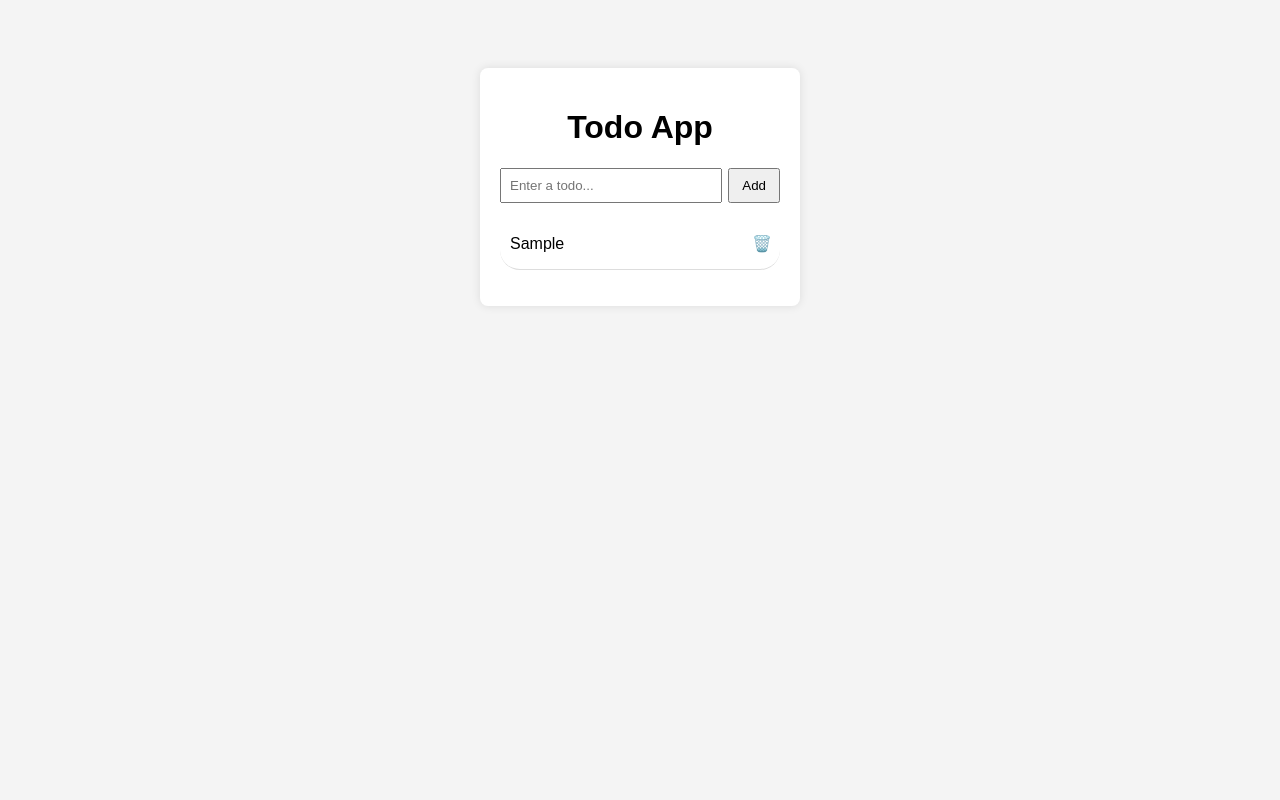
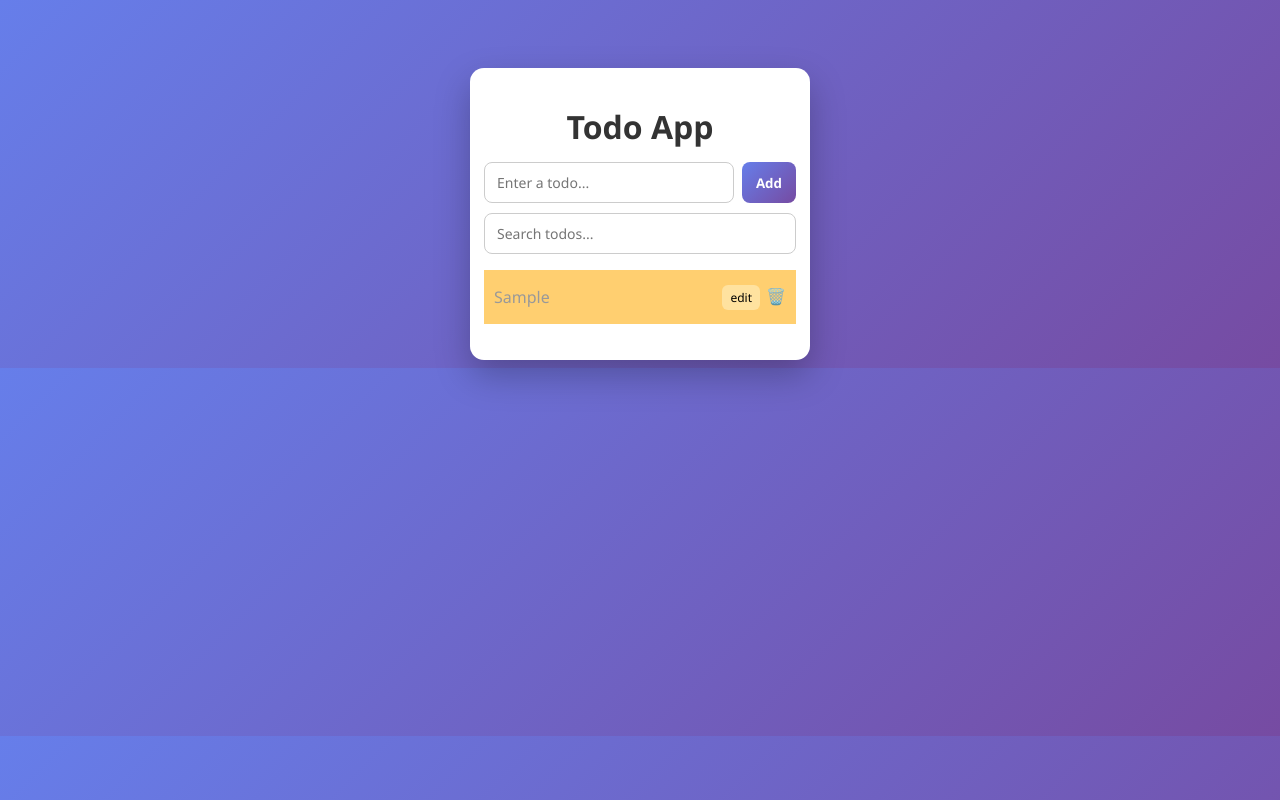
Before and after one commit to alok-404/dom-todo-app, a plain HTML site: page index.html in a window 1280 px wide. Both pictures are taken after typing "Sample" into the empty fields and a click on the button "Add". Drawn offline with Linux system fonts and the light colour scheme.

Commit message:
Add edit and filter functionality to todo app

```diff
--- a/index.html
+++ b/index.html
@@ -3,21 +3,40 @@
 <head>
 <meta charset="UTF-8">
 <meta name="viewport" content="width=device-width, initial-scale=1.0">
-    <title>Document</title>
+<title>Todo App</title>
 <link rel="stylesheet" href="style.css">
+</head>
 <body>
+
 
 <div class="app">
 <h1>Todo App</h1>
 
+
+<!-- Add Todo -->
 <div class="input-box">
 <input type="text" id="todoInput" placeholder="Enter a todo..." />
 <button id="addBtn">Add</button>
 </div>
 
-    <ul id="todoList">
-    </ul>
+
+<!-- Search Todo (for future filter logic) -->
+<div class="input-box">
+<input type="text" id="searchInput" placeholder="Search todos..." />
 </div>
+
+
+<ul id="todoList"></ul>
+</div>
+
+
+<!-- Edit box -->
+<div class="editbox">
+<button id="CloseBtn">❌</button>
+<input type="text" id="editInput" placeholder="Edit todo..." />
+<button id="OKBtn">Save</button>
+</div>
+
 
 <script src="script.js"></script>
 </body>
--- a/script.js
+++ b/script.js
@@ -2,29 +2,35 @@ let input = document.querySelector(".input-box #todoInput");
 let btn = document.querySelector("#addBtn");
 let todoList = document.querySelector("#todoList");
 let ul = document.querySelector(".app #todoList");
+let editbox = document.querySelector(".editbox");
+let editInput = document.querySelector("#editInput");
+let OKBtn = document.querySelector("#OKBtn");
 
- let allTodos = JSON.parse(localStorage.getItem("todos")) || [];
+let editingId = null;
 
-btn.addEventListener("click",function(){
+let allTodos = JSON.parse(localStorage.getItem("todos")) || [];
+
+btn.addEventListener("click", function () {
   let newTodo = input.value.trim();
-  if(newTodo === "") return;
+  if (newTodo === "") return;
 
   let todoObj = {
+    id: Math.random().toFixed(5),
     text: newTodo,
-    completed: false
-  }
-  allTodos.push(todoObj)
+    completed: false,
+  };
+  allTodos.push(todoObj);
   localStorage.setItem("todos", JSON.stringify(allTodos));
 
-createTodoUI(todoObj);
+  createTodoUI(todoObj);
 
-  input.value = ""
-})
-allTodos.forEach(todoObj => {
+  input.value = "";
+});
+allTodos.forEach((todoObj) => {
   createTodoUI(todoObj);
 });
 
-function createTodoUI(todoObj){
+function createTodoUI(todoObj) {
   let list = document.createElement("li");
 
   if (todoObj.completed) {
@@ -35,20 +41,32 @@ function createTodoUI(todoObj){
   p.textContent = todoObj.text;
   list.appendChild(p);
 
+  let todoDiv = document.createElement("div")
+  todoDiv.classList.add("todoDiv")
+
+  list.appendChild(todoDiv)
+
+
+  let editBtn = document.createElement("button");
+  editBtn.textContent = "edit";
+  editBtn.classList.add("edit-btn");
+  todoDiv.appendChild(editBtn);
+
   let dltbtn = document.createElement("span");
   dltbtn.textContent = "🗑️";
   dltbtn.classList.add("delete-btn");
-  list.appendChild(dltbtn);
+
+  todoDiv.appendChild(dltbtn)
+
 
   ul.appendChild(list);
 
-// delete task
+  // delete task
   dltbtn.addEventListener("click", function (e) {
     e.stopPropagation();
 
-    allTodos = allTodos.filter(t => t !== todoObj);
+    allTodos = allTodos.filter((t) => t !== todoObj);
     localStorage.setItem("todos", JSON.stringify(allTodos));
-
     list.remove();
   });
 
@@ -56,7 +74,52 @@ function createTodoUI(todoObj){
   list.addEventListener("click", function () {
     todoObj.completed = !todoObj.completed;
     list.classList.toggle("done");
-
     localStorage.setItem("todos", JSON.stringify(allTodos));
   });
+
+  editBtn.addEventListener("click", function (e) {
+
+     e.stopPropagation();
+     editbox.style.display = "block";
+    editingId = todoObj.id;
+    editInput.value = todoObj.text;
+
+
+
+  });
+
+  OKBtn.addEventListener("click", function () {
+      if (editingId === null) return;
+      let editedtodo = editInput.value.trim();
+      let findTodo = allTodos.find((t) => t.id === editingId);
+      findTodo.text = editedtodo;
+
+      p.textContent = todoObj.text;
+    editbox.style.display = "none";
+
+    localStorage.setItem("todos", JSON.stringify(allTodos))
+
+    });
 }
+
+//for filterlet searchInput = document.querySelector("#searchInput");
+
+searchInput.addEventListener("input", function () {
+  let query = searchInput.value.toLowerCase().trim();
+
+  ul.innerHTML = "";
+
+
+  let filtered = allTodos.filter((t) =>
+    t.text.toLowerCase().includes(query)
+  );
+
+  filtered.forEach((todoObj) => {
+    createTodoUI(todoObj);
+  });
+});
+
+let CloseBtn = document.querySelector("#CloseBtn");
+CloseBtn.addEventListener("click",function(){
+    editbox.style.display = "none";
+})
--- a/style.css
+++ b/style.css
@@ -1,77 +1,173 @@
 * {
 box-sizing: border-box;
-  font-family: Arial, sans-serif;
+font-family: 'Segoe UI', Arial, sans-serif;
 }
 
+
 body {
-  background: #f4f4f4;
+background: linear-gradient(135deg, #667eea, #764ba2);
+height: 100%;
+width: full;
 display: flex;
 justify-content: center;
+align-items: flex-start;
 padding-top: 60px;
 }
 
+
 .app {
-  background: #fff;
-  padding: 20px;
-  width: 320px;
-  border-radius: 8px;
-  box-shadow: 0 0 10px rgba(0,0,0,0.1);
+background: #ffffff;
+width: 340px;
+border-radius: 14px;
+box-shadow: 0 15px 35px rgba(0, 0, 0, 0.25);
+padding: 16px 14px 20px;
 }
+
 
 h1 {
 text-align: center;
+margin-bottom: 14px;
+color: #333;
 }
+
 
 .input-box {
 display: flex;
-  gap: 6px;
+gap: 8px;
+margin-bottom: 10px;
 }
 
-#todoInput {
+
+#todoInput,
+#searchInput,
+#editInput {
 flex: 1;
-  padding: 8px;
+padding: 10px 12px;
+border-radius: 8px;
+border: 1px solid #ccc;
+outline: none;
+font-size: 14px;
 }
 
+
+#todoInput:focus,
+#searchInput:focus,
+#editInput:focus {
+border-color: #667eea;
+}
+
+
 #addBtn {
-  padding: 8px 12px;
+padding: 10px 14px;
+border: none;
+border-radius: 8px;
+background: linear-gradient(135deg, #667eea, #764ba2);
+color: #fff;
+font-weight: 600;
 cursor: pointer;
 }
 
+
+#addBtn:hover {
+opacity: 0.9;
+}
+
+
 ul {
 list-style: none;
-  padding: 0;
-
+background-color: #ffcf70;
+padding-left:10px ;
+padding-right:10px ;
+}
+li {
+color: #999;
+display: flex;
+align-items: center;
+justify-content:space-between;
 }
 
-li {
-  display: flex;
+
+.edit-btn {
+background: #ffe29f;
+border: none;
+border-radius: 6px;
+padding: 4px 8px;
+cursor: pointer;
+font-size: 12px;
+}
+
+
+.edit-btn:hover {
+background: #ffcf70;
+}
+
+
+.delete-btn {
+cursor: pointer;
+margin-left: 6px;
+}
+
+
+.delete-btn:hover {
+transform: scale(1.2);
+}
+
+
+/* Edit Modal */
+.editbox {
+height: 170px;
+width: 260px;
+position: fixed;
+top: 50%;
+left: 50%;
+transform: translate(-50%, -50%);
+background: #ffffff;
+border-radius: 14px;
+box-shadow: 0 20px 40px rgba(0, 0, 0, 0.35);
+display: none;
 align-items: center;
-  justify-content: space-between;
-  padding: 0;
-  border-bottom: 1px solid #ddd;
-   cursor: url(https://assets.codepen.io/9632/cursor-hand.svg), auto;
-   border-radius: 20px;
-   text-transform: capitalize;
+flex-direction: column;
+justify-content: center;
+gap: 12px;
+padding: 16px;
+z-index: 999;
 }
-li p{
-  padding-left: 10px;
-}
-li span{
+
+
+#OKBtn {
+padding: 8px 14px;
+border: none;
+border-radius: 8px;
+background: linear-gradient(135deg, #43cea2, #185a9d);
+color: #fff;
+font-weight: 600;
 cursor: pointer;
 }
-li span:hover{
-  scale: 1.3;
-   transition-duration: 0.5s;
-  transition-timing-function: ease-in-out;
+
+
+#OKBtn:hover {
+opacity: 0.9;
 }
 
-.delete-btn {
-  color: white;
+
+#CloseBtn {
+position: absolute;
+top: 8px;
+right: 10px;
+cursor: pointer;
+background: none;
 border: none;
-  cursor: pointer;
-  padding: 4px 8px;
+font-size: 16px;
 }
+
+
+#CloseBtn:active {
+transform: scale(0.85);
+}
+
 .done {
   text-decoration: line-through;
-  color: gray;
+  color: #9ca3af;              /* soft gray */
+  background: #e5e7eb;         /* light muted bg */
+  opacity: 0.7;
 }
```
Also changed, not shown: 1 other file. Lines whose indentation alone changed are shown as unchanged.
